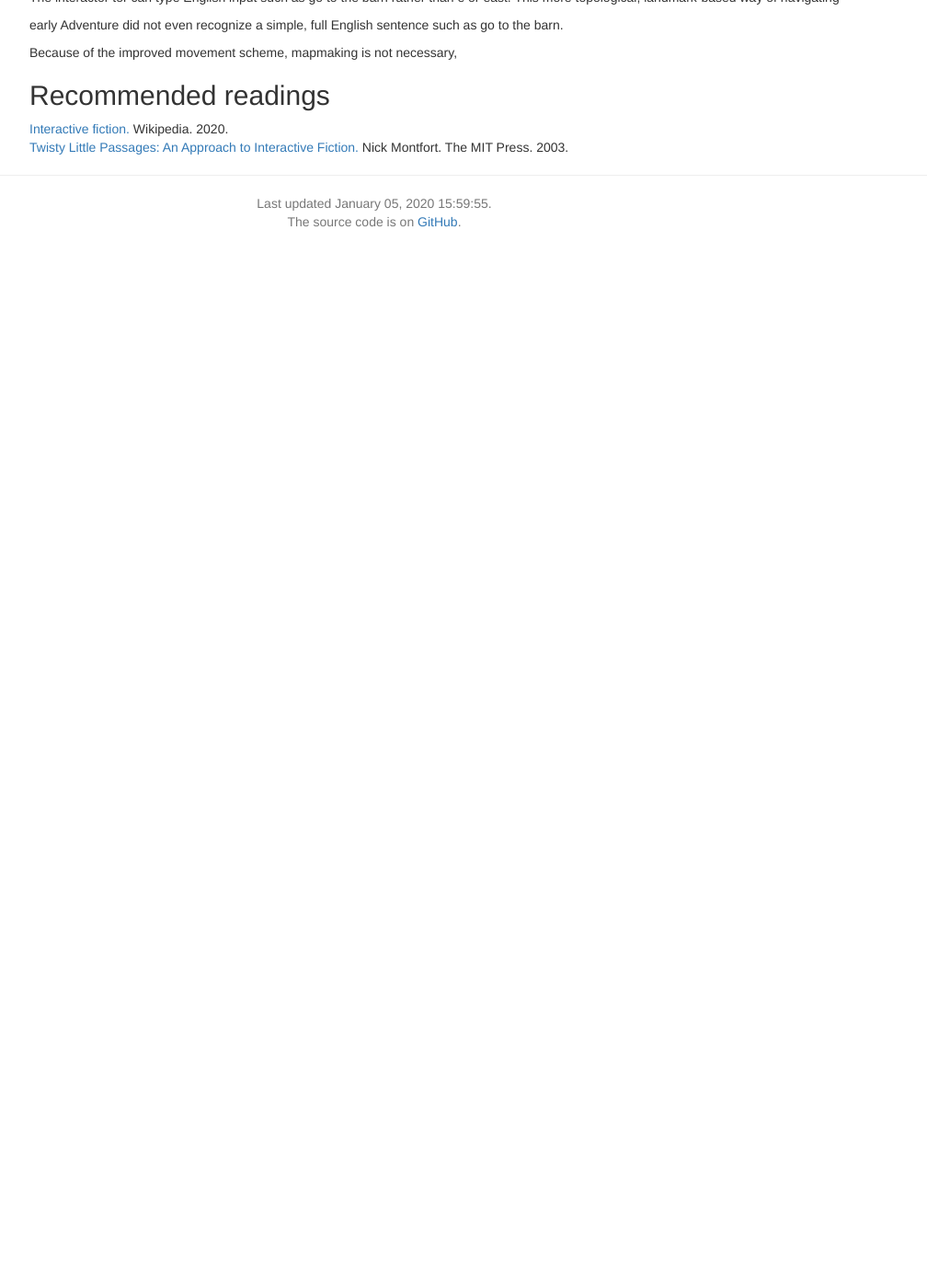
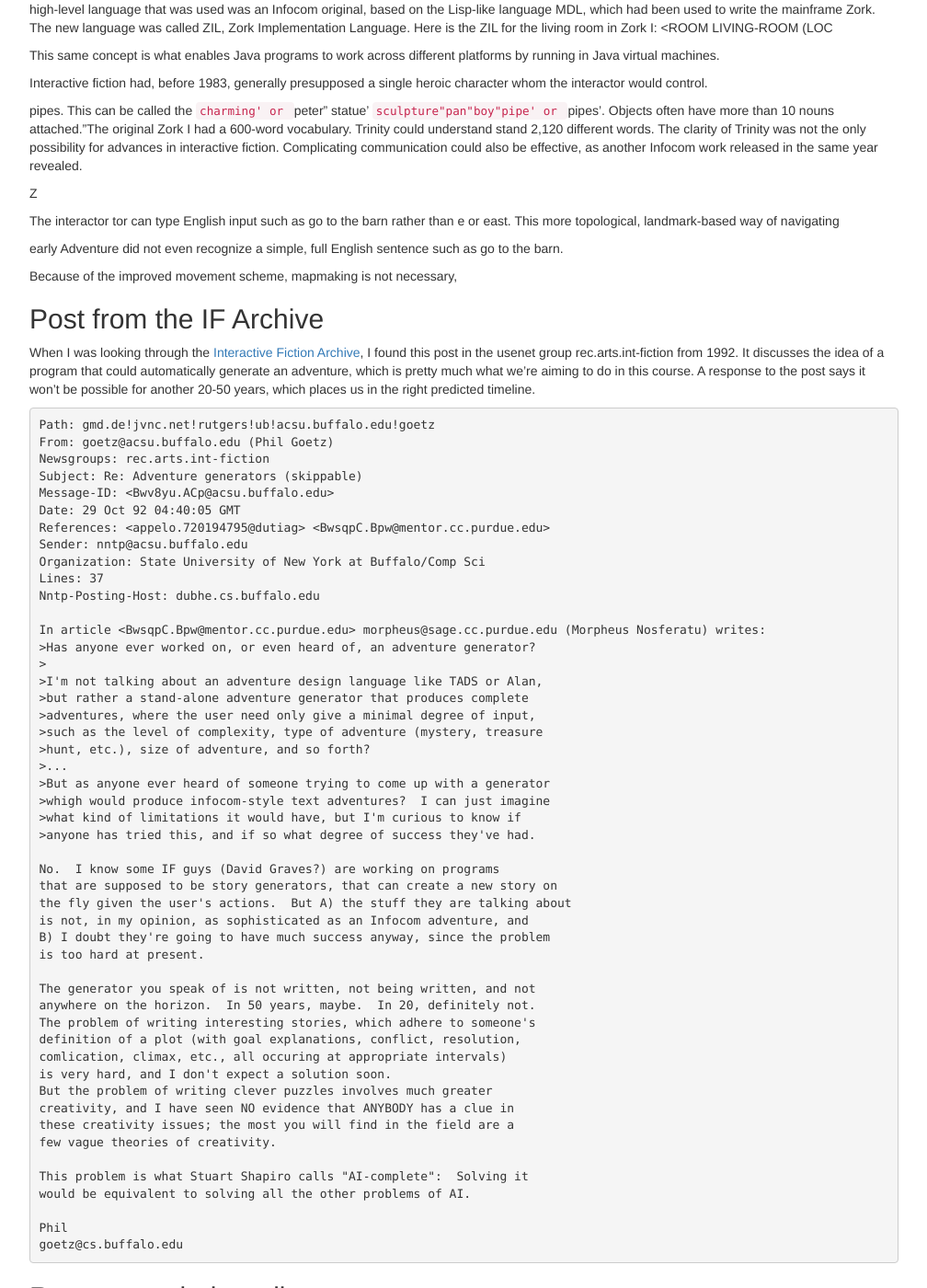
Before and after one commit to interactive-fiction-class/interactive-fiction-class.github.io, a Jekyll site: the page built from lecture_notes/01-text-adventures/01-text-adventures.md, in a window 1280 px wide and 1400 px high, scrolled down 11426 px. Shown: the whole window at 92% size, without its empty margins (233-1241 px from the left). Built offline with Jekyll 4.4.1, drawn with Linux system fonts in a browser that asks for light colours; nearby versions of some CDN libraries; a script that is not in the unit is left out; before the commit the page ends 11677 px from its top, so only the background shows below that; some of the changed text lies outside the part shown.

Commit message:
Reorganizing the directories

````diff
--- a/_layouts/default.html
+++ b/_layouts/default.html
@@ -64,11 +64,11 @@
             <li id="homework">
               <a class="dropdown-toggle" data-toggle="dropdown" href="#">Homework<span class="caret"></span></a>
               <ol class="dropdown-menu">
-                <li><a href="{{ site.baseurl }}/homeworks/hw1/homework1.html">HW1: Play Text Adventure Games</a></li>
-                <li><a href="{{ site.baseurl }}/homeworks/hw2/homework2.html">HW2: Write a Text Adventure Game</a></li>
-                <li><a href="{{ site.baseurl }}/homeworks/hw3/homework3.html">HW3: Reinforcement Learning / TextWorld</a></li>
-                <li><a href="{{ site.baseurl }}/homeworks/hw4/homework4.html">HW4: Commonsense Reasoning</a></li>
-                <li><a href="{{ site.baseurl }}/homeworks/hw5/homework5.html">HW5: Generate with a Fine-Tuned Language Model</a></li>
+                <li><a href="{{ site.baseurl }}/in_class_activities/play-text-adventures/play-text-adventures.html">In-class: Play Text Adventure Games</a></li>
+                <li><a href="{{ site.baseurl }}/homeworks/text-adventure-game/text-adventure-game.html">HW1: Write a Text Adventure Game</a></li>
+                <li><a href="{{ site.baseurl }}/homeworks/textworld-reinforcement-learning/textworld-reinforcement-learning.html">HW2: Reinforcement Learning / TextWorld</a></li>
+                <li><a href="{{ site.baseurl }}/homeworks/commonsense-reasoning/commonsense-reasoning.html">HW2: Commonsense Reasoning</a></li>
+                <li><a href="{{ site.baseurl }}/homeworks/language-model/language-model.html">HW4: Generate with a Fine-Tuned Language Model</a></li>
               </ol>
             <li id="staff"><a href="{{ site.baseurl }}/project.html">Project Ideas</a></li>
             <li id="staff"><a href="{{ site.baseurl }}/resources.html">Resources</a></li>
--- a/lecture_notes/01-text-adventures/01-text-adventures.md
+++ b/lecture_notes/01-text-adventures/01-text-adventures.md
@@ -60,9 +60,27 @@
 (first taking the lunch)
 Thank you very much.  It really hit the spot.
 ```
+
+[Zork](https://en.wikipedia.org/wiki/Zork) was developed between 1977 and 1979, and it was first commercially sold in 1980 by Infocom.  It sold 378,000 copies by 1986.
+
+
+
+## Artifical Intelligence
+
+
+Microsoft Research has a project called [Textworld](https://www.youtube.com/watch?v=WVIIigrPUJs), which uses text-based games for artifical intelligence research, because:
+
+> Text-based games are great tools for AI research because to succeed at a text-based game an AI needs to understand language, perform common-sense reasoning, deal with a combinatorial action space and overcome common reinforcement learning problems like partial observability and rewards sparsity. These skills are ultimately key skills needed for artificial general intelligence.
+
 <!--
-[Zork](https://en.wikipedia.org/wiki/Zork) was developed between 1977 and 1979, and it was first commercially sold in 1980 by Infocom.  It sold 378,000 copies by 1986.
+Another potential innovative claim is that Game World are a great thing to study, since they have a defined semantics and are a closed-world system so it is easier to ground language into their semantics.  Here’s another quote from the Textworld video:
+
+"In Textworld you can quickly and easily generate a large distribution of training games while controlling for various aspects of the game such as the quest complexity, the vocabulary, the action and state space, the reward density, and the amount of information provided to agents."
+I love tasks 1 and 2!
+
+For collecting the data, you could potentially use crowdsourcing.  Facebook instrumented ParlAI to collect conversations on MTurk.  They used it in several papers including this one: [Learning to Speak and Act in a Fantasy Text Adventure Game](https://arxiv.org/abs/1903.03094).
 -->
+
 
 # Excerpts from Relevant Wikipedia Articles
 
@@ -516,6 +535,62 @@
 Because of the improved movement scheme, mapmaking is not necessary,
 
 
+## Post from the IF Archive
+
+When I was looking through the [Interactive Fiction Archive](https://ifarchive.info/indexes/if-archive.html), I found this post in the usenet group rec.arts.int-fiction from 1992.  It discusses the idea of a program that could automatically generate an adventure, which is pretty much what we're aiming to do in this course.  A response to the post says it won't be possible for another 20-50 years, which places us in the right predicted timeline.
+
+```
+Path: gmd.de!jvnc.net!rutgers!ub!acsu.buffalo.edu!goetz
+From: goetz@acsu.buffalo.edu (Phil Goetz)
+Newsgroups: rec.arts.int-fiction
+Subject: Re: Adventure generators (skippable)
+Message-ID: <Bwv8yu.ACp@acsu.buffalo.edu>
+Date: 29 Oct 92 04:40:05 GMT
+References: <appelo.720194795@dutiag> <BwsqpC.Bpw@mentor.cc.purdue.edu>
+Sender: nntp@acsu.buffalo.edu
+Organization: State University of New York at Buffalo/Comp Sci
+Lines: 37
+Nntp-Posting-Host: dubhe.cs.buffalo.edu
+
+In article <BwsqpC.Bpw@mentor.cc.purdue.edu> morpheus@sage.cc.purdue.edu (Morpheus Nosferatu) writes:
+>Has anyone ever worked on, or even heard of, an adventure generator?
+>
+>I'm not talking about an adventure design language like TADS or Alan,
+>but rather a stand-alone adventure generator that produces complete
+>adventures, where the user need only give a minimal degree of input,
+>such as the level of complexity, type of adventure (mystery, treasure
+>hunt, etc.), size of adventure, and so forth?
+>...
+>But as anyone ever heard of someone trying to come up with a generator
+>whigh would produce infocom-style text adventures?  I can just imagine
+>what kind of limitations it would have, but I'm curious to know if
+>anyone has tried this, and if so what degree of success they've had.
+
+No.  I know some IF guys (David Graves?) are working on programs
+that are supposed to be story generators, that can create a new story on
+the fly given the user's actions.  But A) the stuff they are talking about
+is not, in my opinion, as sophisticated as an Infocom adventure, and
+B) I doubt they're going to have much success anyway, since the problem
+is too hard at present.
+
+The generator you speak of is not written, not being written, and not
+anywhere on the horizon.  In 50 years, maybe.  In 20, definitely not.
+The problem of writing interesting stories, which adhere to someone's
+definition of a plot (with goal explanations, conflict, resolution,
+comlication, climax, etc., all occuring at appropriate intervals)
+is very hard, and I don't expect a solution soon.
+But the problem of writing clever puzzles involves much greater
+creativity, and I have seen NO evidence that ANYBODY has a clue in
+these creativity issues; the most you will find in the field are a
+few vague theories of creativity.
+
+This problem is what Stuart Shapiro calls "AI-complete":  Solving it
+would be equivalent to solving all the other problems of AI.
+
+Phil
+goetz@cs.buffalo.edu
+```
+
 
 ## Recommended readings
 
````
Also changed, not shown: other parts of lecture_notes/01-text-adventures/01-text-adventures.md (+2 -1 lines), homeworks/commonsense-reasoning/commonsense-reasoning.md (renamed from homeworks/hw5/homework5.md, +8 -8 lines), homeworks/language-model/language-model.md (renamed from homeworks/hw3/homework3.md, +8 -10 lines), homeworks/text-adventure-game/text-adventure-game.md (renamed from homeworks/hw2/homework2.md, +1 -1 lines), homeworks/textworld-reinforcement-learning/textworld-reinforcement-learning.md (renamed from homeworks/hw4/homework4.md, +11 -9 lines), in_class_activities/play-text-adventures/play-text-adventures.md (renamed from homeworks/hw1/homework1.md).
